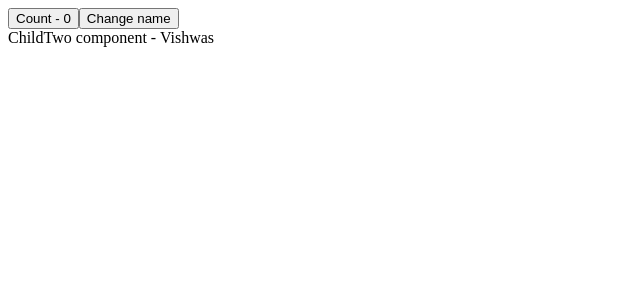
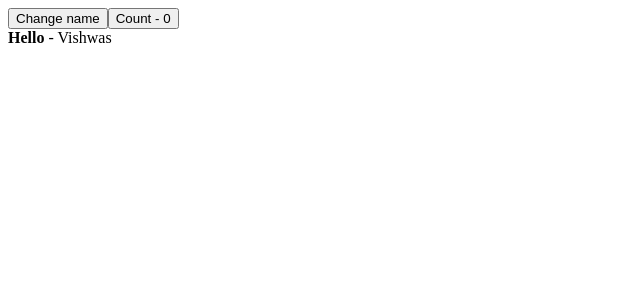
Before and after one commit to SaqibSattar/react-render, a React (Vite) app: page / in a window 1280 px wide. Shown: the top 300 px of the page, without its empty margins (0-640 px from the left). Built offline with nearby package versions, Linux system fonts and the light colour scheme.

Commit message:
Incorrect memo with children

```diff
--- a/src/App.jsx
+++ b/src/App.jsx
@@ -9,6 +9,7 @@
 import { ChildOne } from "./components/Optimization/ChildOne.jsx";
 import { GrandParent } from "./components/Optimization/GrandParent.jsx";
 import { ParentTwo } from "./components/Optimization/ParentTwo.jsx";
+import { ParentThree } from "./components/Optimization/ParentThree.jsx";
 
 function App() {
   return (
@@ -21,8 +22,9 @@
       <ParentOne>
         <ChildOne />
       </ParentOne>
-      <GrandParent /> */}
-      <ParentTwo />
+      <GrandParent />
+      <ParentTwo /> */}
+      <ParentThree />
     </>
   );
 }
--- /dev/null
+++ b/src/components/Optimization/ChildThree.jsx
@@ -0,0 +1,8 @@
+import React from 'react'
+
+export const ChildThree = ({ name, children }) => {
+console.log('ChildThree Render')
+return <div>{children} - {name}</div>
+}
+
+export const MemoizedChildThree = React.memo(ChildThree)
--- /dev/null
+++ b/src/components/Optimization/ParentThree.jsx
@@ -0,0 +1,19 @@
+import React, { useState } from 'react'
+import { ChildThree, MemoizedChildThree } from './ChildThree'
+
+export const ParentThree = () => {
+  const [count, setCount] = useState(0)
+  const [name, setName] = useState('Vishwas')
+
+  console.log('ParentThree Render')
+  return (
+    <div>
+      <button onClick={() => setName('Codevolution')}>Change name</button>
+      <button onClick={() => setCount(c => c + 1)}>Count - {count}</button>
+      {/* <ChildThree name={name} /> */}
+      <MemoizedChildThree name={name}>
+        <strong>Hello</strong>
+      </MemoizedChildThree>
+    </div>
+  )
+}
```
